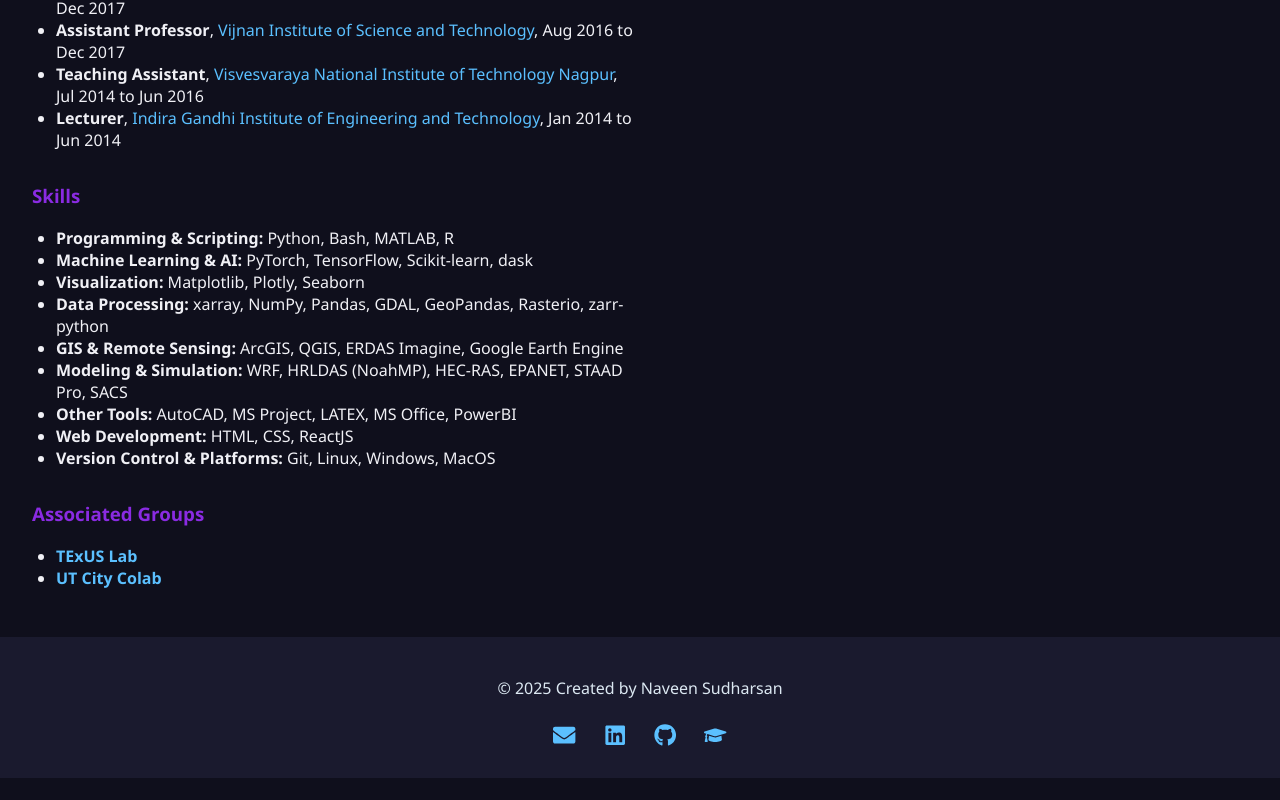
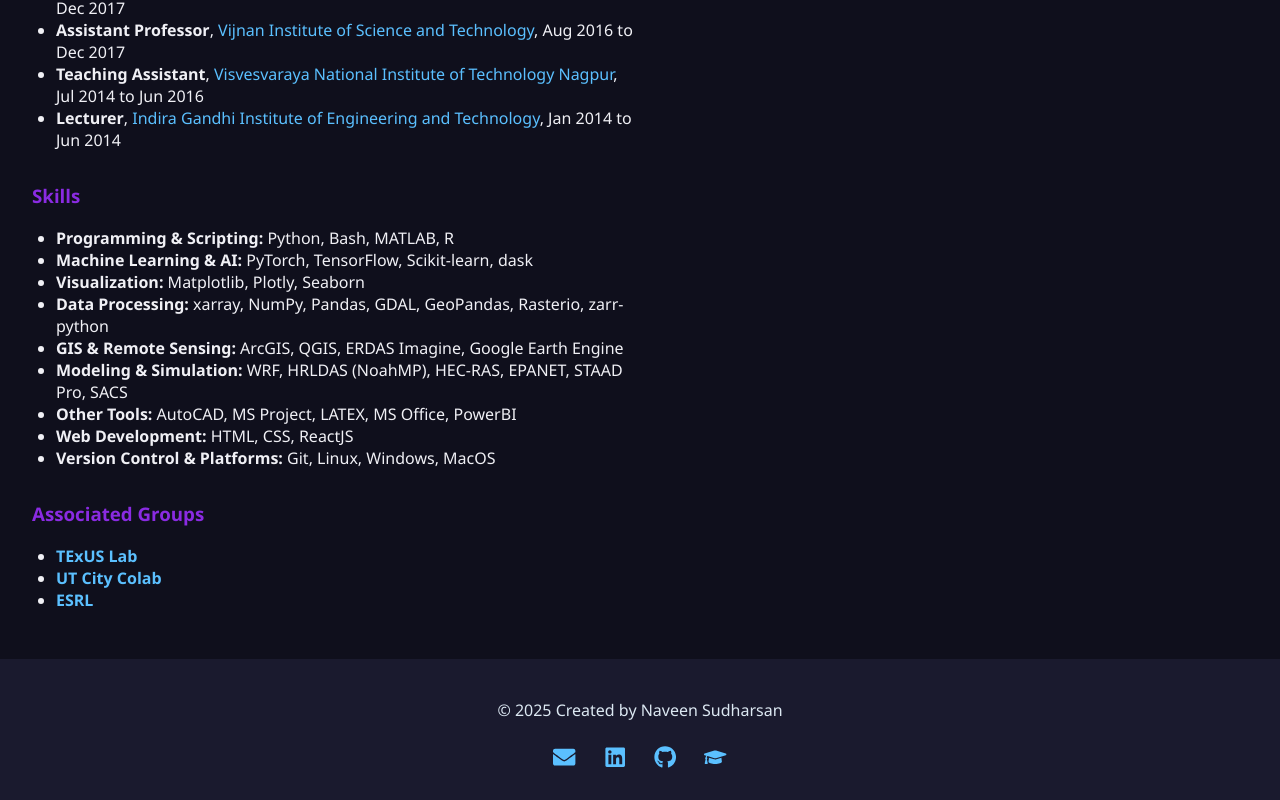
Before and after one commit to nvnsudharsan/mywebsite, a React (Create React App) app: page /#/about in a window 1280 px wide. Shown: the part 1357-2157 px from the top of the page. Before the commit the page ends 2135 px from the top, so only its background shows below. Built offline with nearby package versions, Linux system fonts and the light colour scheme.

Commit message:
Update About.js

```diff
--- a/src/components/About.js
+++ b/src/components/About.js
@@ -58,6 +58,7 @@
           <ul>
             <li><a href="https://www.texuslab.org/" target="_blank" rel="noopener noreferrer"><strong>TExUS Lab</strong></a></li>
             <li><a href="https://www.utcitycolab.org/" target="_blank" rel="noopener noreferrer"><strong>UT City Colab</strong></a></li>
+            <li><a href="https://homepages.iitb.ac.in/~skarmakar/" target="_blank" rel="noopener noreferrer"><strong>ESRL</strong></a></li>
           </ul>
         </div>
       </div>
```
